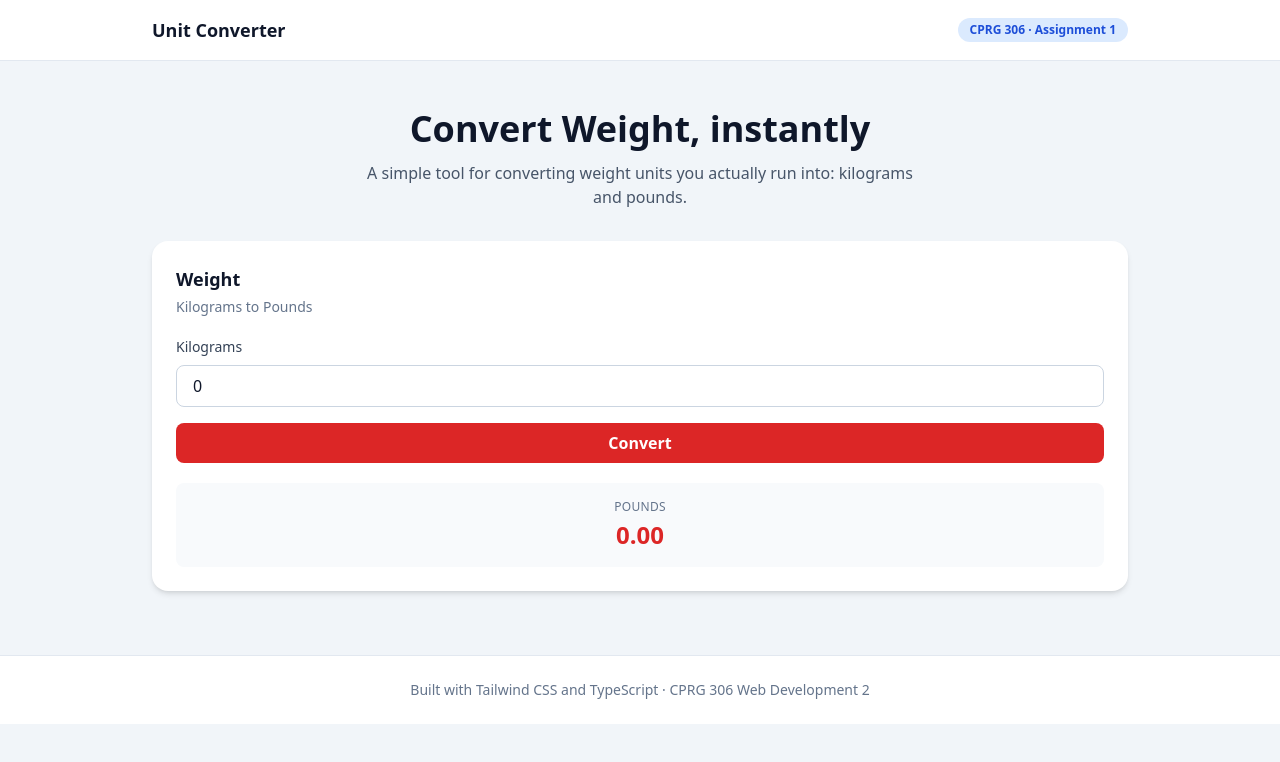
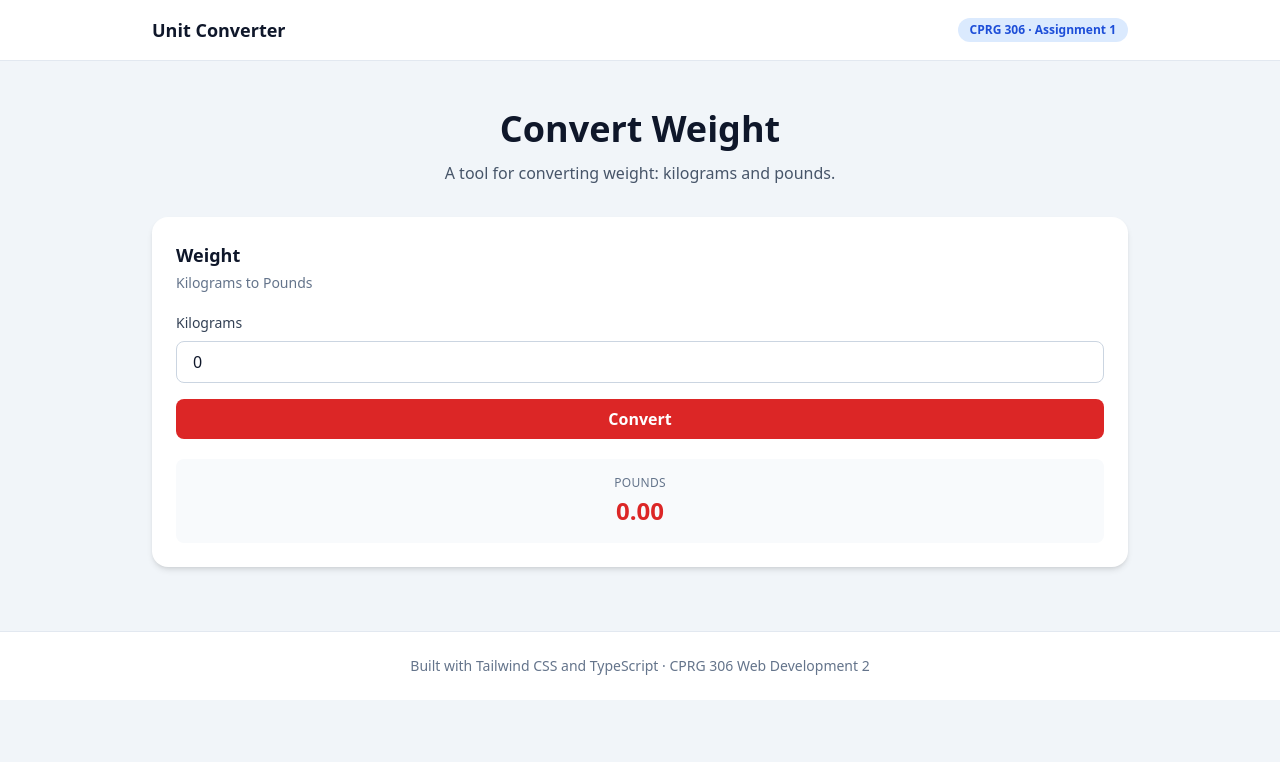
Before and after one commit to NikoDewit/web-development-2-group-4-assignment-1, a website: page weight_calc.html in a window 1280 px wide. Drawn offline with nearby package versions, Linux system fonts and the light colour scheme.

Commit message:
change titles for clearer description

```diff
--- a/weight_calc.html
+++ b/weight_calc.html
@@ -23,10 +23,10 @@
 
   <section class="max-w-5xl mx-auto px-6 pt-12 pb-8 text-center">
     <h2 class="text-3xl sm:text-4xl font-bold text-slate-900 dark:text-white">
-      Convert Weight, instantly
+      Convert Weight
     </h2>
     <p class="text-base text-slate-600 dark:text-slate-300 mt-3 max-w-xl mx-auto">
-      A simple tool for converting weight units you actually run into:
+      A tool for converting weight:
       kilograms and pounds.
     </p>
   </section>
```
